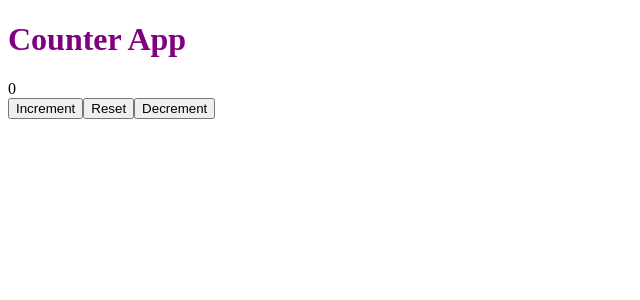
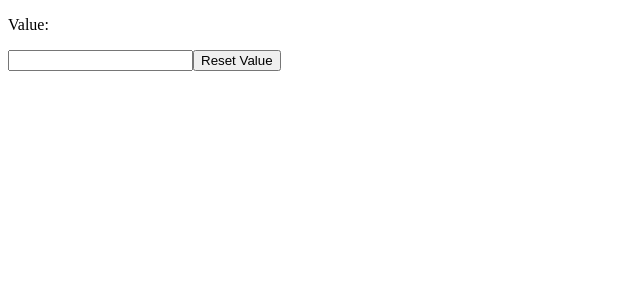
Before and after one commit to kalpeshbhonge58/Angular-Learning, an Angular app in the folder angular-21-from-scratch/: page / in a window 1280 px wide. Shown: the top 300 px of the page, without its empty margins (0-640 px from the left). Built offline with nearby package versions, Linux system fonts and the light colour scheme.

Commit message:
feat: update app component with counter functionality comments and add name handling methods

```diff
--- a/angular-21-from-scratch/src/app/app.css
+++ b/angular-21-from-scratch/src/app/app.css
@@ -22,7 +22,7 @@ app-login, app-profile, app-logout{
     width: 100px;
 } */
 
-counterapp{
+/* counterapp{
     display: block;
     margin: 10px 0;
     background-color: lightgray;
@@ -42,4 +42,4 @@ counter{
 h1{
     color: purple;
     background-color: navy blue;
-}
+} */
--- a/angular-21-from-scratch/src/app/app.html
+++ b/angular-21-from-scratch/src/app/app.html
@@ -116,7 +116,7 @@
 
 <!-- Counter Application Example -->
 
-<div class="counter-app">
+<!-- <div class="counter-app">
   <h1>Counter App</h1>
   <div>
     {{ counter() }}
@@ -126,4 +126,8 @@
     <button (click)="reset()">Reset</button>
     <button (click)="decrement()">Decrement</button>
   </div>
-</div>
+</div> -->
+
+<p>Value: {{ name() }}</p>
+<input type="text" [value]="name()" (input)="setValue($event.target.value)">
+<button (click)="resetValue()">Reset Value</button>
--- a/angular-21-from-scratch/src/app/app.ts
+++ b/angular-21-from-scratch/src/app/app.ts
@@ -182,18 +182,26 @@ export class App {
   //     console.log('User value Added:', this.users());
   //   }
 
-    counter: WritableSignal<number>=signal<number>(0)
+  // counter: WritableSignal<number> = signal<number>(0);
 
+  // increment() {
+  //   this.counter.update((currentValue) => currentValue + 1);
+  // }
+  // decrement() {
+  //   if (this.counter() > 0) {
+  //     this.counter.update((currentValue) => currentValue - 1);
+  //   }
+  // }
+  // reset() {
+  //   this.counter.set(0);
+  // }
 
-  increment() {
-    this.counter.update((currentValue) => currentValue + 1);
+  name: WritableSignal<string> = signal('')
+
+  resetValue() {
+    this.name.set('Kalpesh Bhonge');
   }
-  decrement() {
-    if (this.counter() > 0) {
-      this.counter.update((currentValue) => currentValue - 1);
-    }
-  }
-  reset() {
-    this.counter.set(0);
+  setValue(value: string) {
+    this.name.set(value);
   }
 }
```
